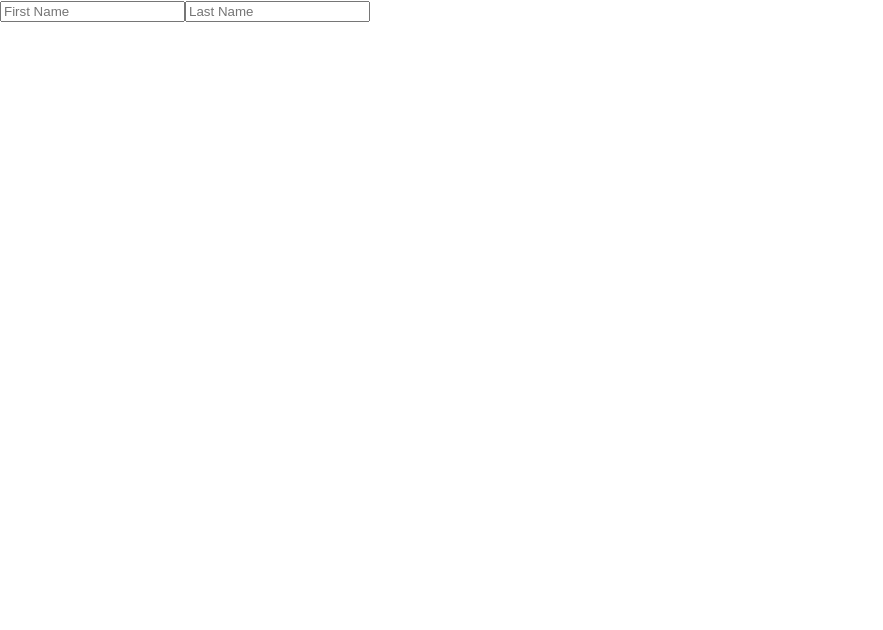
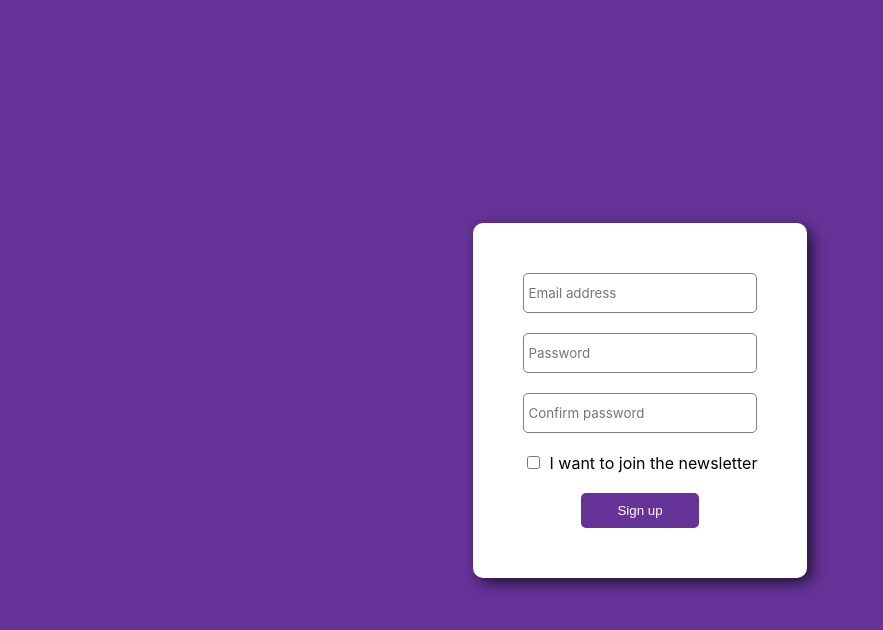
Before and after one commit to 1FarukDev/react-practise, a React (Create React App) app: page / in a window 1280 px wide. Shown: the top 630 px of the page, without its empty margins (0-883 px from the left). Built offline with nearby package versions, Linux system fonts and the light colour scheme.

Commit message:
Created a controlled Form

```diff
--- a/src/App.css
+++ b/src/App.css
@@ -1,4 +1,4 @@
-.App {
+/* .App {
   text-align: center;
 }
 
@@ -35,4 +35,65 @@
   to {
     transform: rotate(360deg);
   }
+} */
+
+
+* {
+  box-sizing: border-box;
 }
+
+body {
+  margin: 0;
+  background-color: #639;
+  height: 100vh;
+  font-family: 'Inter', sans-serif;
+}
+
+.form-container {
+  height: 100vh;
+  padding: 20px;
+  display: flex;
+  flex-direction: column;
+  justify-content: center;
+  align-items: center;
+}
+
+.form {
+  background-color: white;
+  padding: 50px;
+  border-radius: 10px;
+  display: flex;
+  flex-direction: column;
+  align-items: center;
+  box-shadow: 5px 5px 15px -1px rgba(0,0,0,0.75);
+}
+
+.form--input {
+  width: 100%;
+  margin-bottom: 20px;
+  height: 40px;
+  border-radius: 5px;
+  border: 1px solid gray;
+  padding: 5px;
+  font-family: 'Inter', sans-serif;
+}
+
+.form--submit {
+  width: 50%;
+  padding: 10px;
+  border-radius: 5px;
+  color: white;
+  background-color: #639;
+  border: none;
+  cursor: pointer;
+}
+
+.form--marketing {
+  display: flex;
+  margin-bottom: 20px;
+  align-items: center;
+}
+
+.form--marketing > input {
+  margin-right: 10px;
+}
--- a/src/components/form.jsx
+++ b/src/components/form.jsx
@@ -28,35 +28,257 @@
 
 
 // Form Object
-import React from "react";
-export default function Form(){
-    const [formData, setFormData] = React.useState(
-        {firstName : "", lastName : ""}
-    )
-    // const [LastName, setLastName] = React.useState("")
-    console.log(formData)
+// import React from "react";
+// export default function Form(){
+//     const [formData, setFormData] = React.useState(
+//         {
+//         firstName : "",
+//         lastName : "",
+//         email : "",
+//         comment : "",
+//         isFriendly : true
+//     }
+//     )
+//     // const [LastName, setLastName] = React.useState("")
+//     console.log(formData)
+//     function handleChange(event){
+//         // console.log("Changed")
+//         // console.log(event.target.name)
+//         setFormData(prevFormData => {
+//             const {name, value, type, checked} = event.target
+//             return{
+//                 ...prevFormData,
+//                 [name] : type === "checked" ? checked : value
+//             }
+//         })
+//     }
+//     return(
+//         <form>
+//             <input type="text"
+//             placeholder="First Name"
+//             onChange={handleChange}
+//             name="firstName"
+//             />
+//              <input type="text"
+//             placeholder="Last Name"
+//             onChange={handleChange}
+//             name="lastName"
+//             />
+//             <input type="email"
+//             placeholder="Email"
+//             onChange={handleChange}
+//             name="email"
+//             />
+//             <textarea name="comment" id="" cols="30" rows="10"
+//             onChange={handleChange}
+//             />
+//             <input type="checkbox"
+//             onChange={handleChange}
+//             name="isFriendly"
+//             /> <label htmlFor="isFriendly">Are you Friendly?</label>
+//         </form>
+//     )
+// }
+
+// Radio Buttons
+
+// import React from "react"
+
+// export default function Form() {
+//     const [formData, setFormData] = React.useState(
+//         {
+//             firstName: "",
+//             lastName: "",
+//             email: "",
+//             comments: "",
+//             isFriendly: true,
+//             employment: ""
+//         }
+//     )
+//     console.log(formData.employment)
+
+//     function handleChange(event) {
+//         const {name, value, type, checked} = event.target
+//         setFormData(prevFormData => {
+//             return {
+//                 ...prevFormData,
+//                 [name]: type === "checkbox" ? checked : value
+//             }
+//         })
+//     }
+
+//     return (
+//         <form>
+//             <input
+//                 type="text"
+//                 placeholder="First Name"
+//                 onChange={handleChange}
+//                 name="firstName"
+//                 value={formData.firstName}
+//             />
+//             <input
+//                 type="text"
+//                 placeholder="Last Name"
+//                 onChange={handleChange}
+//                 name="lastName"
+//                 value={formData.lastName}
+//             />
+//             <input
+//                 type="email"
+//                 placeholder="Email"
+//                 onChange={handleChange}
+//                 name="email"
+//                 value={formData.email}
+//             />
+//             <textarea
+//                 value={formData.comments}
+//                 placeholder="Comments"
+//                 onChange={handleChange}
+//                 name="comments"
+//             />
+//             <input
+//                 type="checkbox"
+//                 id="isFriendly"
+//                 checked={formData.isFriendly}
+//                 onChange={handleChange}
+//                 name="isFriendly"
+//             />
+//             <label htmlFor="isFriendly">Are you friendly?</label>
+//             <br />
+//             <br />
+
+//             <fieldset>
+//                 <legend>Current employment status</legend>
+
+//                 <input
+//                     type="radio"
+//                     id="unemployed"
+//                     name="employment"
+//                     value="unemployed"
+//                     checked={formData.employment === "unemployed"}
+//                     onChange={handleChange}
+//                 />
+//                 <label htmlFor="unemployed">Unemployed</label>
+//                 <br />
+
+//                 <input
+//                     type="radio"
+//                     id="part-time"
+//                     name="employment"
+//                     value="part-time"
+//                     checked={formData.employment === "part-time"}
+//                     onChange={handleChange}
+//                 />
+//                 <label htmlFor="part-time">Part-time</label>
+//                 <br />
+
+//                 <input
+//                     type="radio"
+//                     id="full-time"
+//                     name="employment"
+//                     value="full-time"
+//                     checked={formData.employment === "full-time"}
+//                     onChange={handleChange}
+//                 />
+//                 <label htmlFor="full-time">Full-time</label>
+//                 <br />
+
+//             </fieldset>
+//         </form>
+//     )
+// }
+                            // Challenge
+import React, { useState } from "react"
+ import '../form.css'
+export default function App() {
+    const [formData, setFormData] = useState({
+      email : "",
+      password : "",
+      confirmPassword : "",
+      okayToEmail : true
+    })
+    /**
+     * Challenge: Connect the form to local state
+     *
+     * 1. Create a state object to store the 4 values we need to save.
+     * 2. Create a single handleChange function that can
+     *    manage the state of all the inputs and set it up
+     *    correctly
+     * 3. When the user clicks "Sign up", check if the
+     *    password & confirmation match each other. If
+     *    so, log "Successfully signed up" to the console.
+     *    If not, log "passwords to not match" to the console.
+     * 4. Also when submitting the form, if the person checked
+     *    the "newsletter" checkbox, log "Thanks for signing
+     *    up for our newsletter!" to the console.
+     */
     function handleChange(event){
-        // console.log("Changed")
-        // console.log(event.target.name)
+        console.log(formData)
+        const {name, value, type, checked} = event.target
         setFormData(prevFormData => {
             return{
                 ...prevFormData,
-                [event.target.name] : event.target.value
+                [name] : type === "checkbox" ? checked : value
             }
         })
     }
-    return(
-        <form>
-            <input type="text"
-            placeholder="First Name"
-            onChange={handleChange}
-            name="firstName"
-            />
-             <input type="text"
-            placeholder="Last Name"
-            onChange={handleChange}
-            name="lastName"
-            />
-        </form>
+    function handleSubmit(event) {
+        event.preventDefault()
+        if(formData.password === formData.confirmPassword){
+            console.log("Successfully signed up")
+        }else{
+            console.log("passwords do not match")
+        }
+        if(formData.okayToEmail === true){
+            console.log("Thanks for signing up for our newsletter!")
+        }
+    }
+
+
+    return (
+        <div className="form-container">
+            <form className="form" onSubmit={handleSubmit}>
+                <input
+                    type="email"
+                    placeholder="Email address"
+                    className="form--input"
+                    onChange={handleChange}
+                    name="email"
+                    value={formData.email}
+                />
+                <input
+                    type="password"
+                    placeholder="Password"
+                    className="form--input"
+                    onChange={handleChange}
+                    name ="password"
+                    value={formData["password"]}
+                />
+                <input
+                    type="password"
+                    placeholder="Confirm password"
+                    className="form--input"
+                    onChange={handleChange}
+                    name="confirmPassword"
+                    value={formData.confirmPassword}
+                />
+
+                <div className="form--marketing">
+                    <input
+                        id="okayToEmail"
+                        type="checkbox"
+                        name="okayToEmail"
+                        checked={formData.join}
+                        onChange={handleChange}
+                    />
+                    <label htmlFor="okayToEmail">I want to join the newsletter</label>
+                </div>
+                <button
+                    className="form--submit"
+                >
+                    Sign up
+                </button>
+            </form>
+        </div>
     )
 }
--- /dev/null
+++ b/src/form.css
@@ -0,0 +1,59 @@
+* {
+    box-sizing: border-box;
+}
+
+body {
+    margin: 0;
+    background-color: #639;
+    height: 100vh;
+    font-family: 'Inter', sans-serif;
+}
+
+.form-container {
+    height: 100vh;
+    padding: 20px;
+    display: flex;
+    flex-direction: column;
+    justify-content: center;
+    align-items: center;
+}
+
+.form {
+    background-color: white;
+    padding: 50px;
+    border-radius: 10px;
+    display: flex;
+    flex-direction: column;
+    align-items: center;
+    box-shadow: 5px 5px 15px -1px rgba(0,0,0,0.75);
+}
+
+.form--input {
+    width: 100%;
+    margin-bottom: 20px;
+    height: 40px;
+    border-radius: 5px;
+    border: 1px solid gray;
+    padding: 5px;
+    font-family: 'Inter', sans-serif;
+}
+
+.form--submit {
+    width: 50%;
+    padding: 10px;
+    border-radius: 5px;
+    color: white;
+    background-color: #639;
+    border: none;
+    cursor: pointer;
+}
+
+.form--marketing {
+    display: flex;
+    margin-bottom: 20px;
+    align-items: center;
+}
+
+.form--marketing > input {
+    margin-right: 10px;
+}
```
